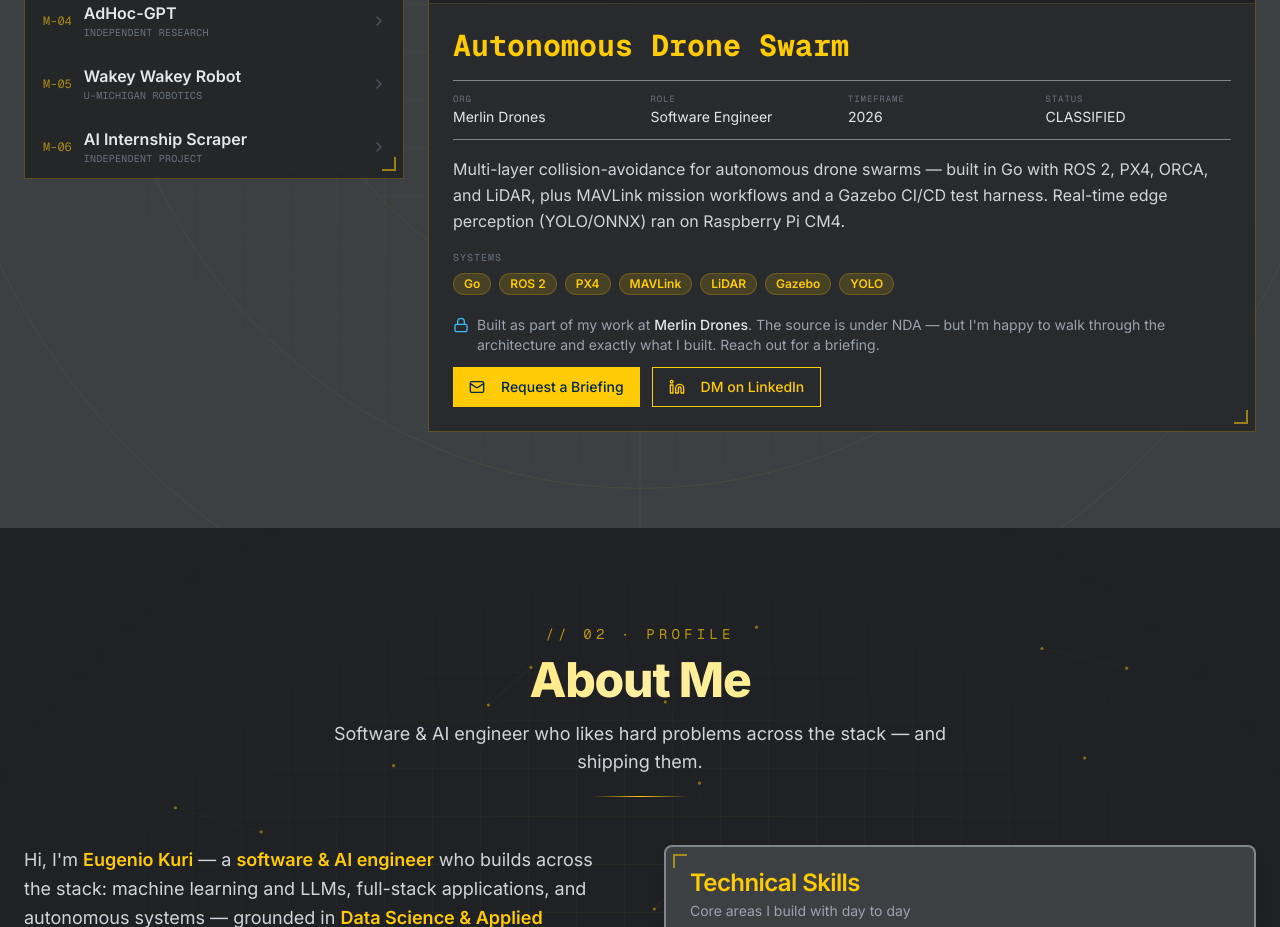
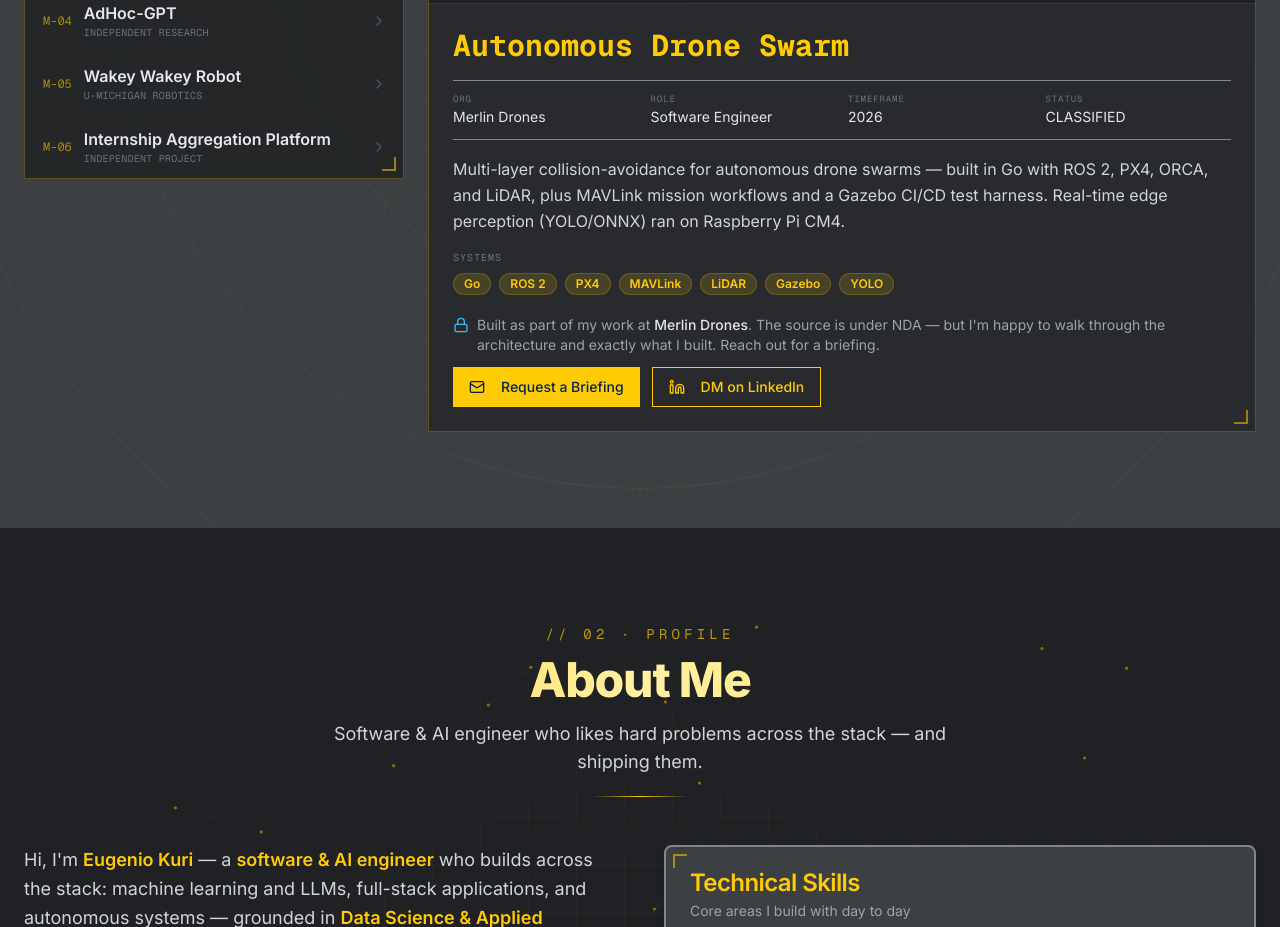
Before and after one commit to kurieu-mx/portfolio, a Next.js app: page / in a window 1280 px wide. Shown: the part 1420-2347 px from the top of the page. Built offline with nearby package versions, Linux system fonts and the light colour scheme; no server answers.

Commit message:
Rename internship project to match its repo (Internship Aggregation Platform)
Co-Authored-By: Claude Opus 4.8 (1M context) <noreply@anthropic.com>

```diff
--- a/components/enhanced-projects-section.tsx
+++ b/components/enhanced-projects-section.tsx
@@ -112,7 +112,7 @@ const projects: Project[] = [
   {
     id: 6,
     code: "M-06",
-    title: "AI Internship Scraper",
+    title: "Internship Aggregation Platform",
     description:
       "An LLM-powered ETL pipeline that filters ~15k community-sourced postings into a clean dataset of active US tech internships, with local-LLM classification and Google Sheets sync via GitHub Actions.",
     techStack: ["Python", "ETL", "Ollama", "Web Scraping", "GitHub Actions"],
```
